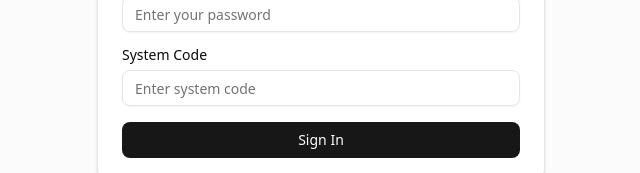
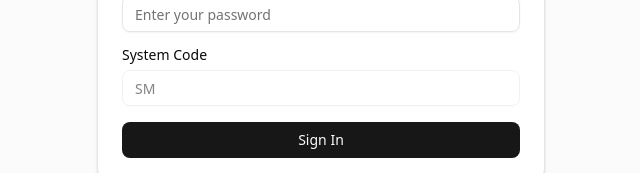
Before and after one commit to app-devper/um-web, a Next.js app: page /login in a window 1280 px wide. Shown: the part 445-618 px from the top of the page, without its empty margins (319-959 px from the left). Built offline with nearby package versions, Linux system fonts and the light colour scheme; no server answers.

Commit message:
feat: add cache headers for static assets and set default system to SM with disabled input

```diff
--- a/src/app/login/page.tsx
+++ b/src/app/login/page.tsx
@@ -15,7 +15,7 @@ export default function LoginPage() {
   const { login } = useAuth();
   const [username, setUsername] = useState("");
   const [password, setPassword] = useState("");
-  const [system, setSystem] = useState("");
+  const [system, setSystem] = useState("SM");
   const [loading, setLoading] = useState(false);
 
   const handleSubmit = async (e: React.FormEvent) => {
@@ -80,6 +80,7 @@ export default function LoginPage() {
                 value={system}
                 onChange={(e) => setSystem(e.target.value)}
                 required
+                disabled
               />
             </div>
             <Button type="submit" className="w-full" disabled={loading}>
```
Also changed, not shown: firebase.json.
